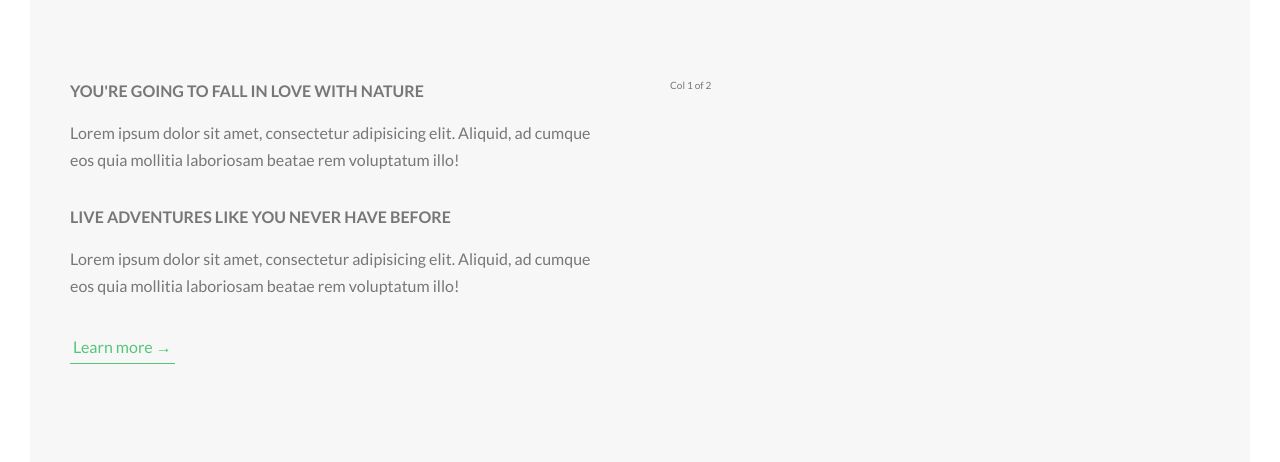
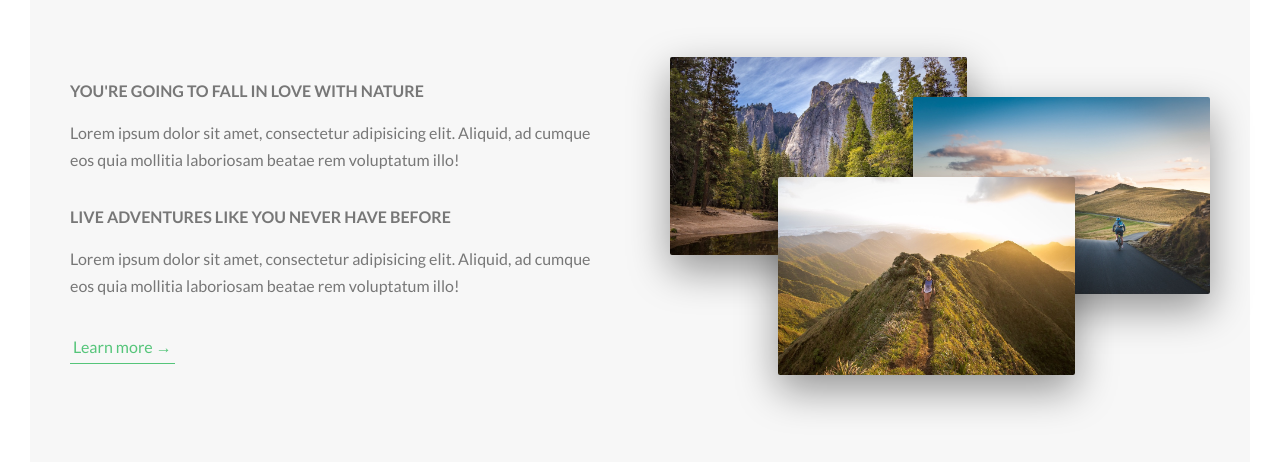
Before and after one commit to pedrotorreao/html-css-projects, a website: page natours/index.html in a window 1280 px wide. Shown: the part 943-1405 px from the top of the page. Drawn offline with Linux system fonts and the light colour scheme.

Commit message:
About section pt2

```diff
--- a/natours/index.html
+++ b/natours/index.html
@@ -55,7 +55,11 @@
                         <a href="#" class="btn-text">Learn more &rarr;</a>
                     </div>
                     <div class="col-1-of-2">
-                        Col 1 of 2
+                        <div class="composition">
+                            <img src="img/nat-1-large.jpg" alt="Photo1" class="composition__photo composition__photo--p1">
+                            <img src="img/nat-2-large.jpg" alt="Photo 2" class="composition__photo composition__photo--p2">
+                            <img src="img/nat-3-large.jpg" alt="Photo 3" class="composition__photo composition__photo--p3">
+                        </div>
                     </div>
                 </div>
 
--- a/natours/sass/main.scss
+++ b/natours/sass/main.scss
@@ -8,6 +8,7 @@
 @import "base/utilities";
 
 @import "components/button";
+@import "components/composition";
 
 @import "layout/grid";
 @import "layout/header";
```
Also changed, not shown: natours/css/style.css.
